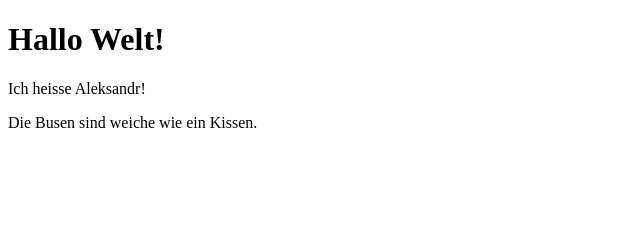
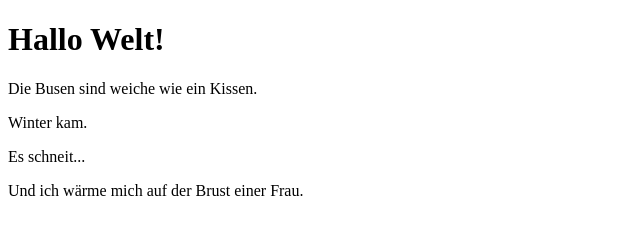
Before and after one commit to ar210998/git-01, a plain HTML site: page index.html in a window 1280 px wide. Shown: the whole page, without its empty margins (0-640 px from the left). Drawn offline with Linux system fonts and the light colour scheme.

Commit message:
New text 'Winter kam - einer Frau.' in index.html

```diff
--- a/index.html
+++ b/index.html
@@ -7,7 +7,9 @@
 </head>
 <body>
     <h1>Hallo Welt!</h1>
-    <p>Ich heisse Aleksandr!</p>
     <p>Die Busen sind weiche wie ein Kissen.</p>
+    <p>Winter kam.</p>
+    <p>Es schneit...</p>
+    <p>Und ich wärme mich auf der Brust einer Frau.</p>
 </body>
 </html>
```
